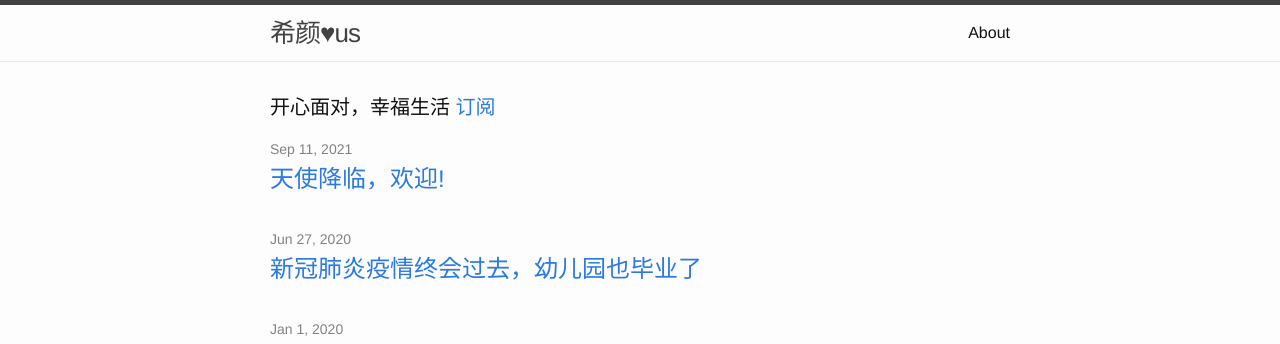
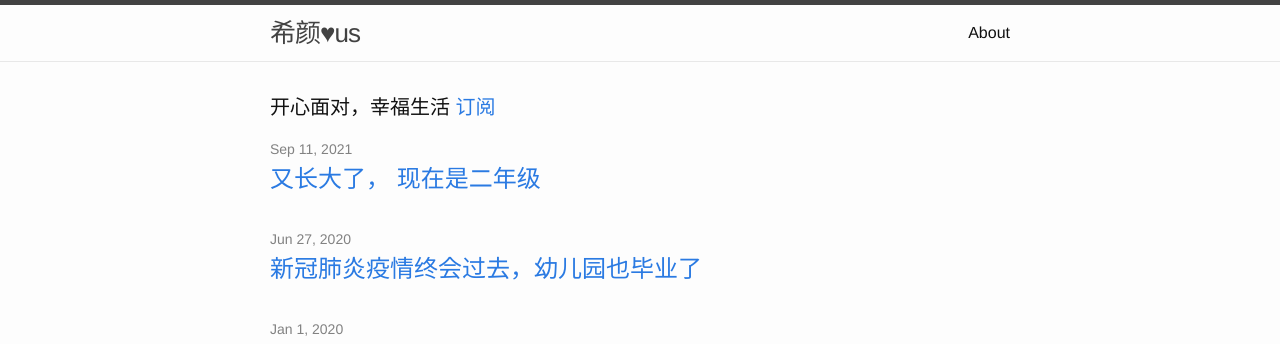
Before and after one commit to jk25084/jk25084.github.io, a Jekyll site: the page built from index.html, in a window 1280 px wide. Shown: the top 344 px of the page. Built offline with Jekyll 4.4.1, drawn with Linux system fonts in a browser that asks for light colours; the list of posts is cut into pages by our own code.

Commit message:
Update 2021-09-11-grade-2.md

```diff
--- a/_posts/2021-09-11-grade-2.md
+++ b/_posts/2021-09-11-grade-2.md
@@ -1,6 +1,6 @@
 ---
 layout: post
-title:  "天使降临，欢迎!"
+title:  "又长大了， 现在是二年级"
 date:   2021-09-11 07:00:00
 ---
 又长大了， 现在是二年级
```
